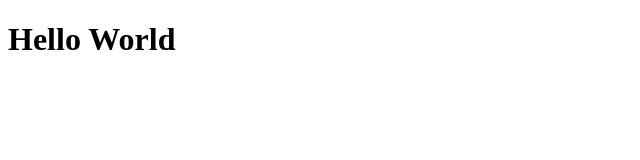
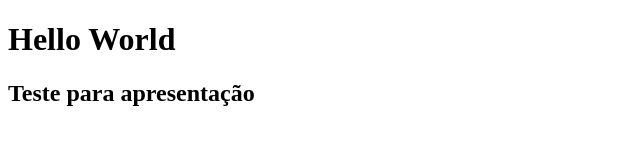
Before and after one commit to FelipevSampaio/Test, a plain HTML site: page index.html in a window 1280 px wide. Shown: the whole page, without its empty margins (0-640 px from the left). Drawn offline with Linux system fonts and the light colour scheme.

Commit message:
Adição de um h2

```diff
--- a/index.html
+++ b/index.html
@@ -7,5 +7,6 @@
 </head>
 <body>
     <h1>Hello World</h1>
+    <h2>Teste para apresentação</h2>
 </body>
 </html>
```
